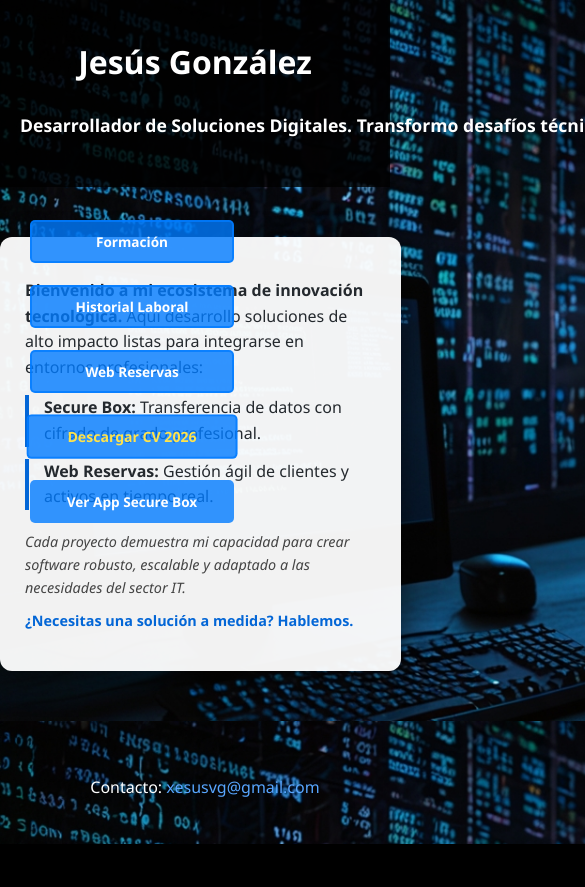
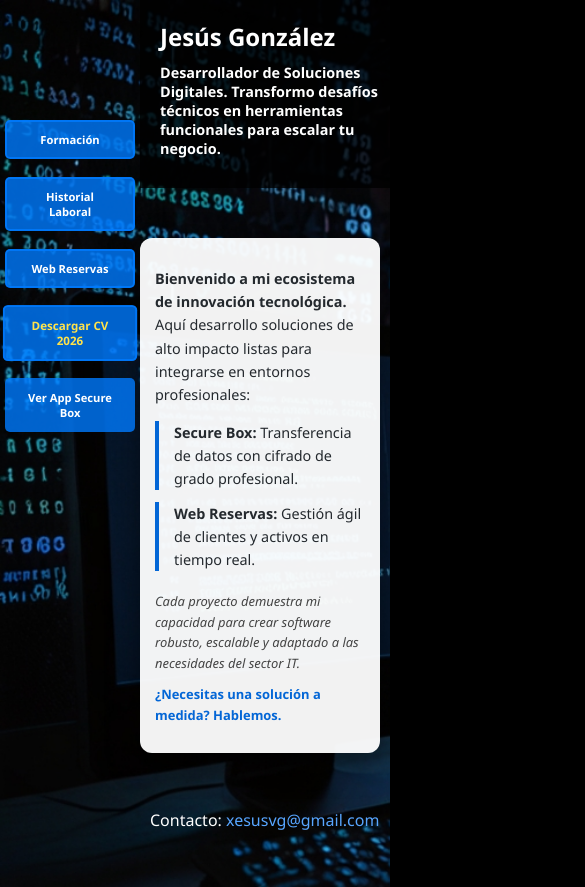
Before and after one commit to jesuscurriculum/web, a plain HTML site: page index.html in a window 390 px wide. Shown: the top 887 px of the page, 585 px wide, since content can reach past the window. Before the commit the page ends 844 px from the top, so only its background shows below. Drawn offline with Linux system fonts and the light colour scheme.

Commit message:
actualizacionzai

```diff
--- a/index.html
+++ b/index.html
@@ -29,14 +29,14 @@
             display: block;
             margin: 50px auto; /* Centra horizontalmente */
             width: 90%;
-            max-width: 550px; /* Ancho ideal para que se vea profesional */
+            max-width: 550px;
             padding: 25px;
             border-radius: 12px;
             background-color: rgba(255, 255, 255, 0.95);
             color: #24292e;
             box-shadow: 0 10px 30px rgba(0,0,0,0.5);
             line-height: 1.6;
-            position: relative; /* Para que no dependa de otros elementos */
+            position: relative;
             z-index: 10;
         }
 
@@ -46,11 +46,11 @@
             border-left: 4px solid #0366d6;
         }
 
-        /* BOTONES FIJOS A LA IZQUIERDA */
+        /* BOTONES FIJOS A LA IZQUIERDA (POR DEFECTO PC) */
         nav {
             display: flex;
             flex-direction: column;
-            position: fixed; /* Los anclamos para que el cuadro central no los mueva */
+            position: fixed;
             left: 30px;
             top: 200px;
             gap: 12px;
@@ -68,6 +68,7 @@
             transition: background 0.3s;
             width: 160px;
             text-align: center;
+            box-sizing: border-box;
         }
 
         nav a:hover {
@@ -80,12 +81,70 @@
             width: 100%;
             text-align: center;
         }
+
+        /* ==========================================
+           ESTILOS RESPONSIVE PARA MÓVILES
+           ========================================== */
+        @media (max-width: 768px) {
+
+            /* 1. AJUSTE DE LOS BOTONES (IZQUIERDA) */
+            nav {
+                left: 5px;         /* Pegamos más a la izquierda */
+                top: 100px;        /* Subimos un poco los botones */
+                width: 130px;      /* Ancho fijo para la columna de botones */
+                gap: 8px;          /* Menos espacio entre botones */
+            }
+
+            nav a {
+                width: 100%;       /* Ocupan todo el ancho del contenedor nav */
+                padding: 10px 5px; /* Padding ajustado */
+                font-size: 0.7em;  /* Texto más pequeño para que quepa */
+            }
+
+            /* 2. AJUSTE DEL CONTENIDO (DESPAZADO A LA DERECHA) */
+            header {
+                margin-left: 140px; /* Empujamos todo el bloque derecho */
+                padding-right: 10px;
+                text-align: left;   /* Alineamos a la izquierda para mejor lectura en columna estrecha */
+            }
+
+            header h1 {
+                font-size: 1.5em;
+                margin-bottom: 5px;
+            }
+
+            .frase-header {
+                white-space: normal; /* Permitimos saltos de línea */
+                text-align: left;
+                font-size: 0.9em;
+                margin: 10px 0;
+            }
+
+            .contenedor-info {
+                margin-left: 140px;  /* Empujamos el cuadro blanco a la derecha */
+                margin-right: 10px;  /* Margen derecho para no salirse */
+                width: auto;         /* Se adapta al espacio restante */
+                max-width: none;
+                padding: 15px;       /* Reducimos padding interno */
+                font-size: 0.9em;
+            }
+
+            /* 3. AJUSTE DEL FOOTER */
+            footer {
+                position: relative; /* Dejamos de fijarlo para que no moleste */
+                margin-top: 40px;
+                margin-left: 140px;  /* Alineado con el contenido */
+                text-align: left;
+                width: auto;
+                padding-bottom: 20px;
+            }
+        }
     </style>
 </head>
 <body>
 
-    <header style="text-align: center; padding-top: 40px;">
-        <h1 style="margin-bottom: 10px;">Jesús González</h1>
+    <header>
+        <h1>Jesús González</h1>
         <p class="frase-header">
             <strong>Desarrollador de Soluciones Digitales. Transformo desafíos técnicos en herramientas funcionales para escalar tu negocio.</strong>
         </p>
```
